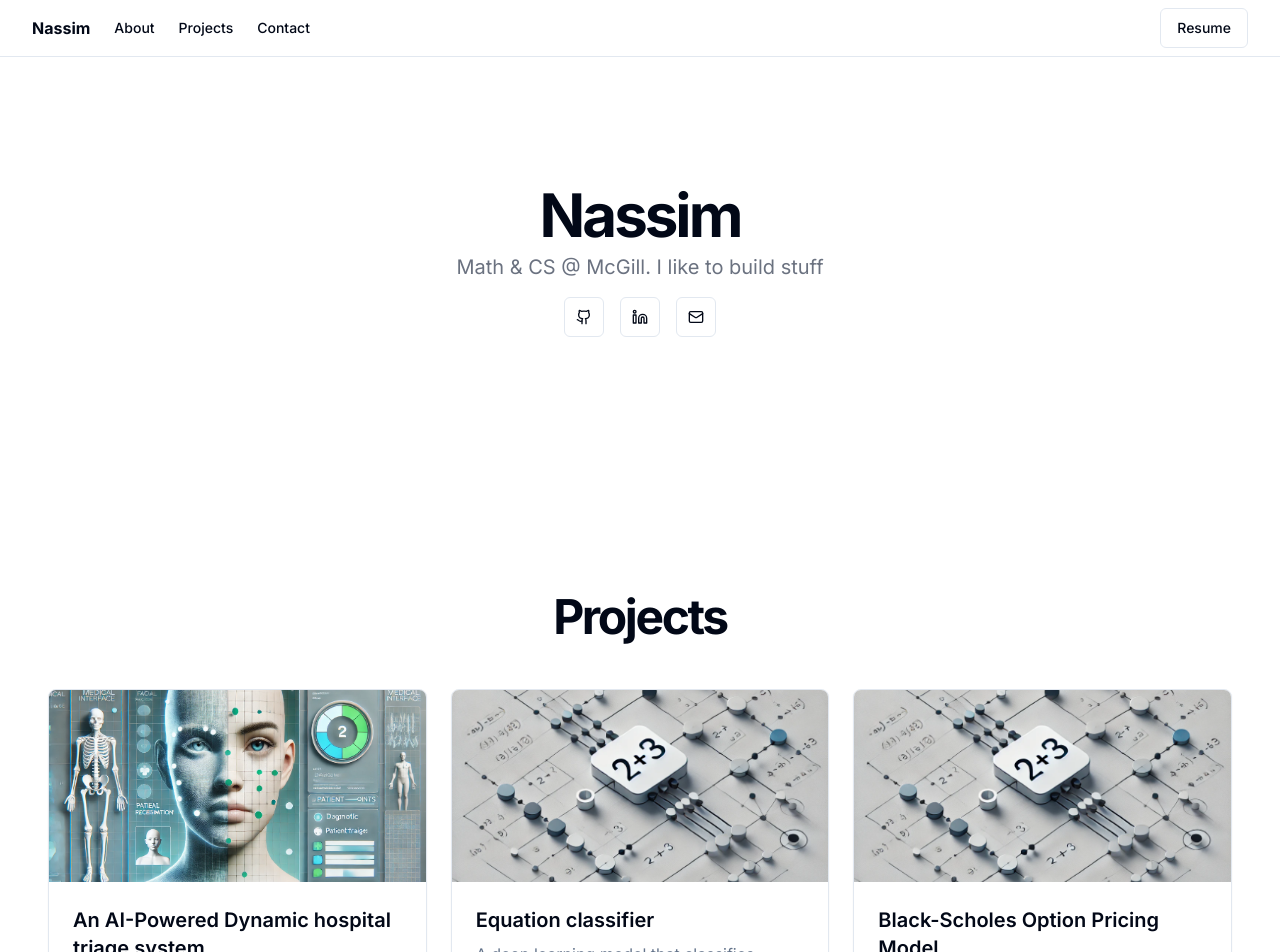
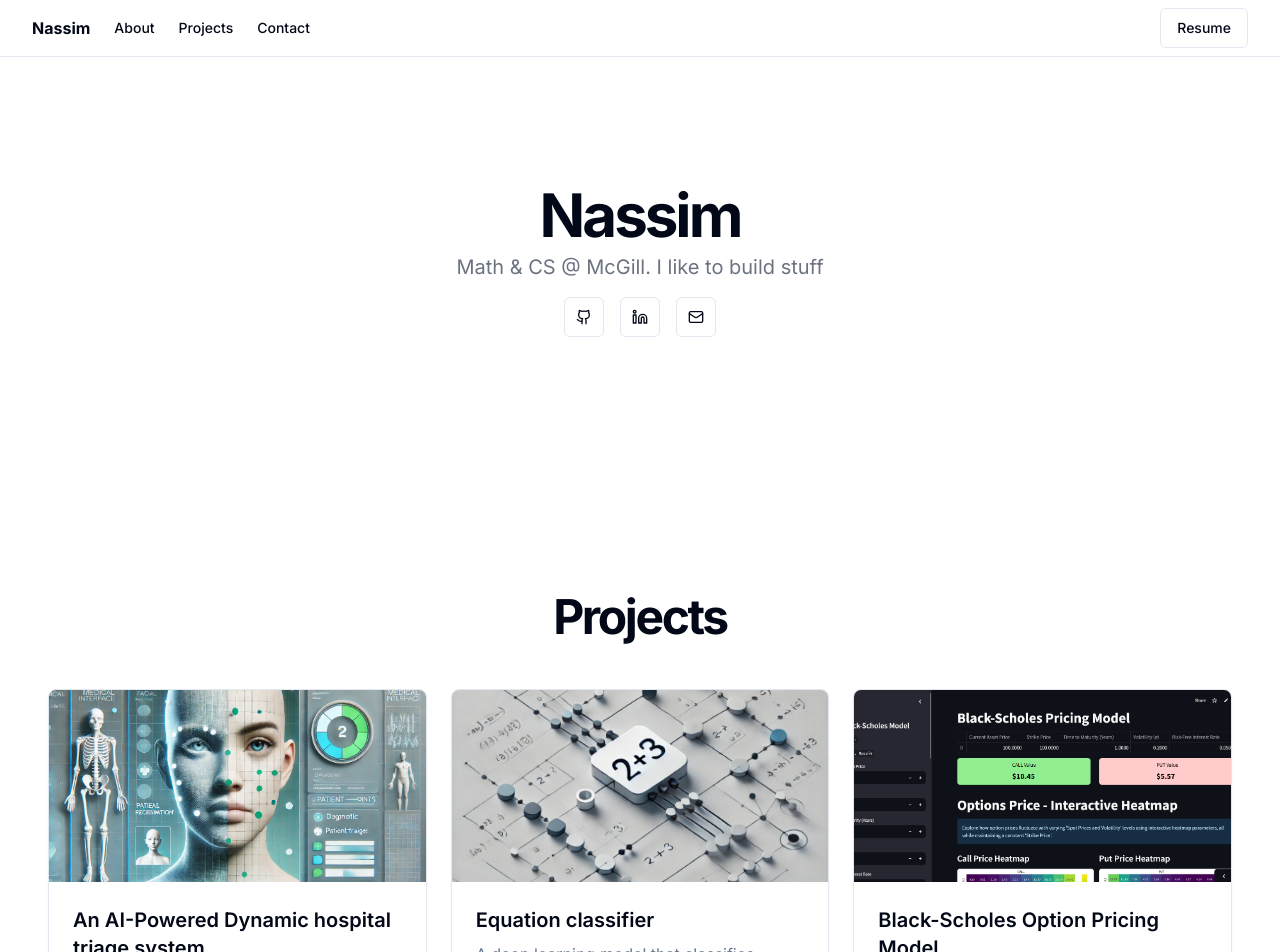
Before and after one commit to nassim747/personal-website, a Next.js app: page / in a window 1280 px wide. Shown: the top 952 px of the page. Built offline with nearby package versions, Linux system fonts and the light colour scheme.

Commit message:
fix: replaced wrong image

```diff
--- a/app/page.tsx
+++ b/app/page.tsx
@@ -90,7 +90,7 @@ export default function Page() {
               <ProjectCard
                 title="Black-Scholes Option Pricing Model"
                 description="A web application that implements the Black-Scholes model for option pricing, featuring real-time calculations and interactive visualizations."
-                image="/MITRE.png"
+                image="/DIDIER.png"
                 link="https://github.com/nassim747/Black-Scholes-Option-Pricing-Model"
                 deployLink="https://ameur-blackscholes.streamlit.app/"
                 tags={["Python", "Streamlit", "NumPy", "SciPy"]}
```
